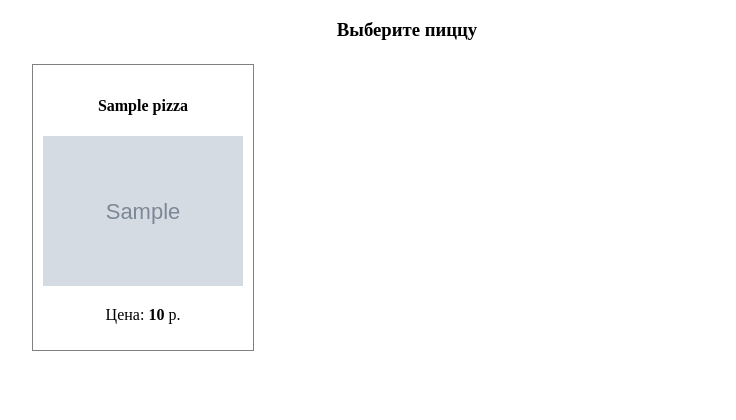
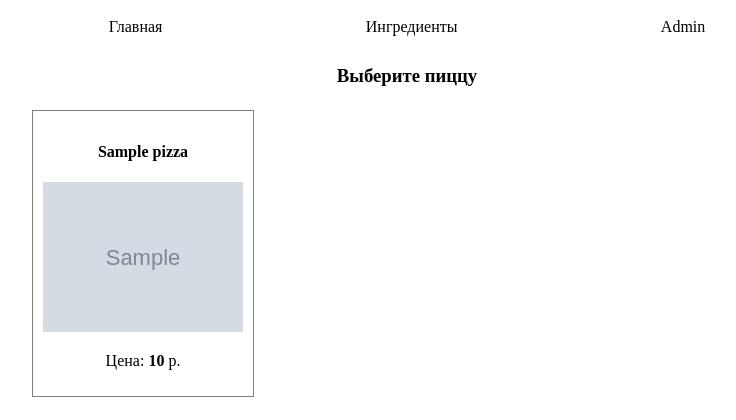
Before and after one commit to vitas1648/crt-symfony-4, a Symfony app: template templates/pizzas/index.html.twig in a window 1280 px wide. Shown: the top 420 px of the page, without its empty margins (233-969 px from the left). Run offline with Twig, Linux system fonts and the light colour scheme; the template is opened without the code that fills it: most values are stand-ins (such as "Sample title", 1, 10 or a date in 2020); grey boxes marked "Sample" are stand-in pictures; some libraries are stand-ins or nearby versions.

Commit message:
Added NavBar into Twig templates

```diff
--- a/templates/base.html.twig
+++ b/templates/base.html.twig
@@ -14,6 +14,7 @@
         {% endblock %}
     </head>
     <body>
+        {% include 'header.html.twig' %}
         {% block body %}{% endblock %}
     </body>
 </html>
--- /dev/null
+++ b/templates/header.html.twig
@@ -0,0 +1,12 @@
+<style>
+    .navbar {display: flex; justify-content: space-around; width: 800px; margin: auto;}
+    .navbar-item {color: black; padding: 10px;}
+    .navbar-item:hover { box-shadow: 0 0 10px rgba(0,0,0,0.5); }
+</style>
+
+<div class="navbar">
+    <a class="navbar-item" href="{{ path ('homepage') }}">Главная</a>
+    <a class="navbar-item" href="{{ path ('ingredients') }}">Ингредиенты</a>
+
+    <a class="navbar-item" href="{{ path ('admin') }}">Admin</a>
+</div>
```
